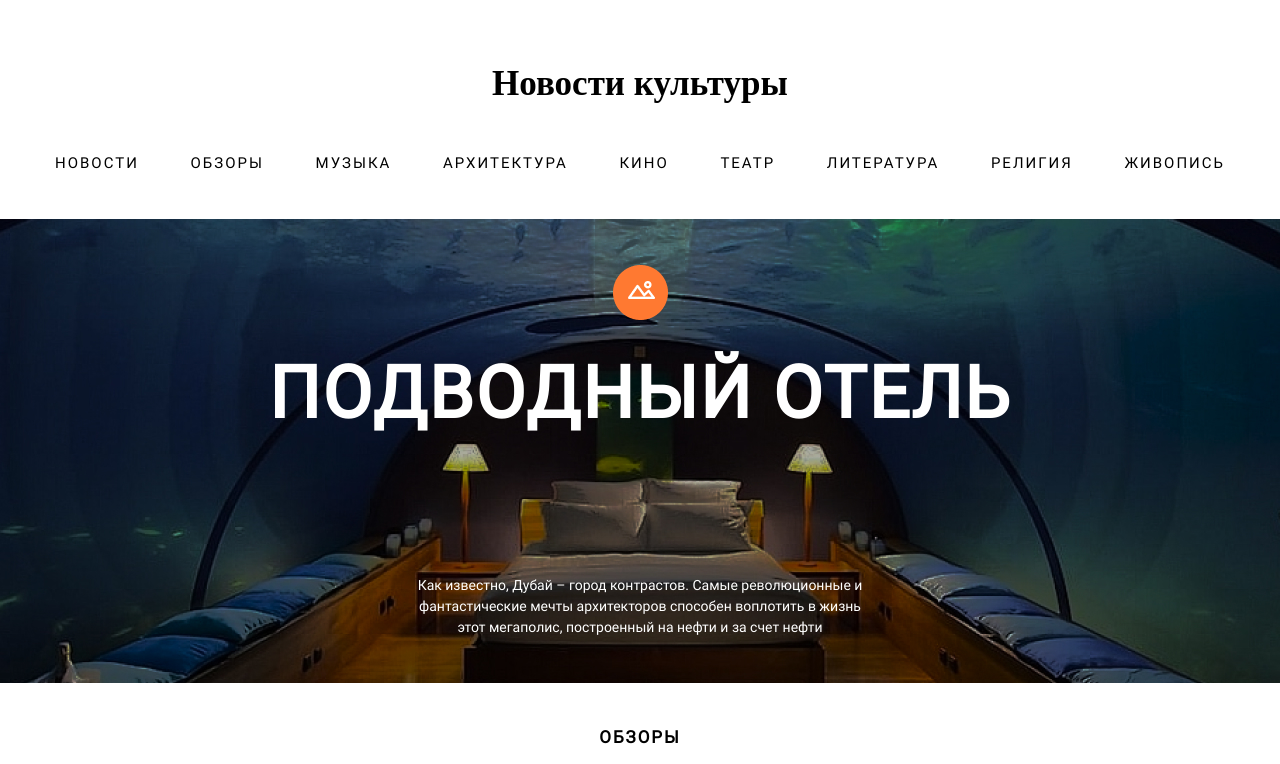
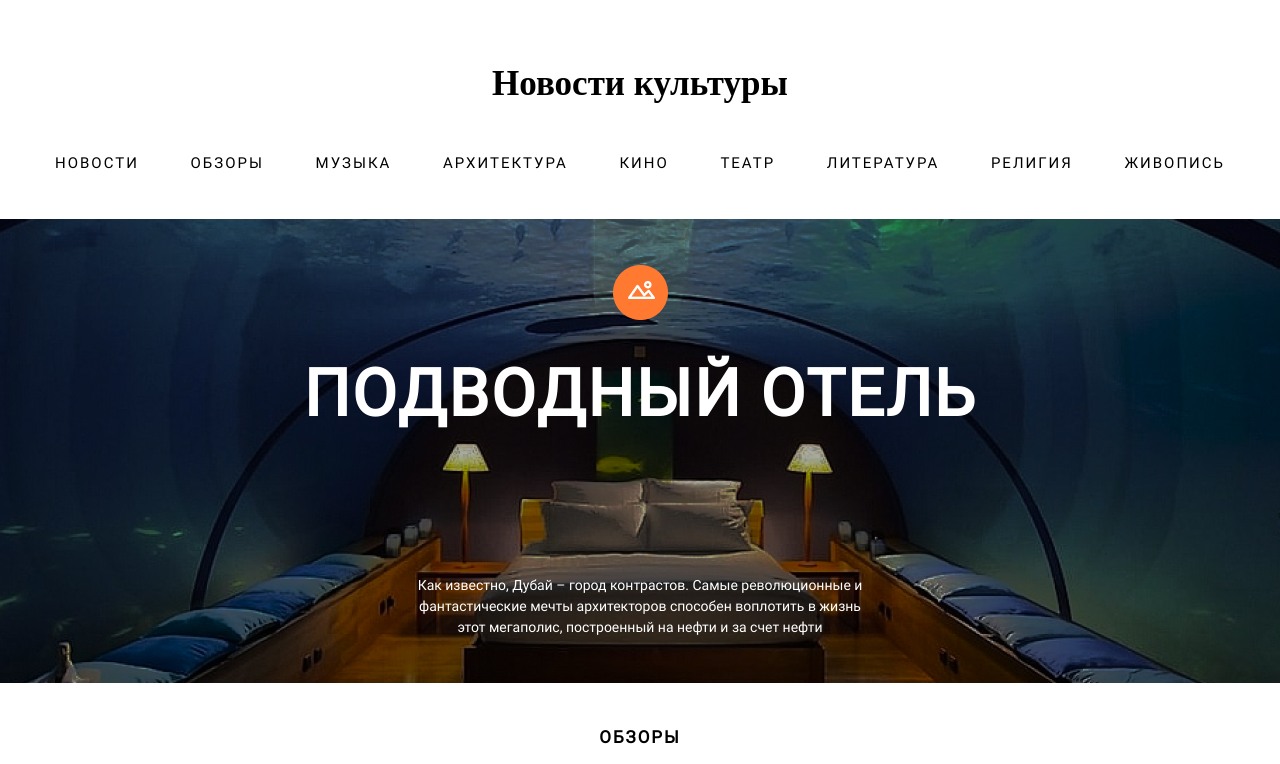
Before and after one commit to zion86/portfolio, a plain HTML site: page index.html in a window 1280 px wide. Shown: the top 764 px of the page. Drawn offline with Linux system fonts and the light colour scheme.

Commit message:
fix font

```diff
--- a/main.css
+++ b/main.css
@@ -8,7 +8,7 @@
   width: 100%; }
   .header__title {
     font-family: "Playfair Display Black";
-    font-size: 25px;
+    font-size: 35px;
     line-height: 47px;
     text-align: center; }
   .header__nav {
@@ -37,8 +37,6 @@
     color: #FFFFFF; }
 
 @media (min-width: 850px) {
-  .header__title {
-    font-size: 35px;}
   .nav__list {
     flex-direction: row;
     flex-wrap: wrap;
@@ -61,8 +59,8 @@
     margin-top: 46px; }
   .hotel__title {
     margin-top: 32px;
-    font-size: 72px;
-    line-height: 84px;
+    font-size: 58px;
+    line-height: 74px;
     letter-spacing: 2px;
     text-align: center;
     text-transform: uppercase; }
@@ -75,6 +73,9 @@
     text-align: center; }
 
 @media (min-width: 850px) {
+  .hotel__title {
+    font-size: 65px;
+    line-height: 84px; }
   .hotel__text {
     margin-bottom: 0; } }
 
```
